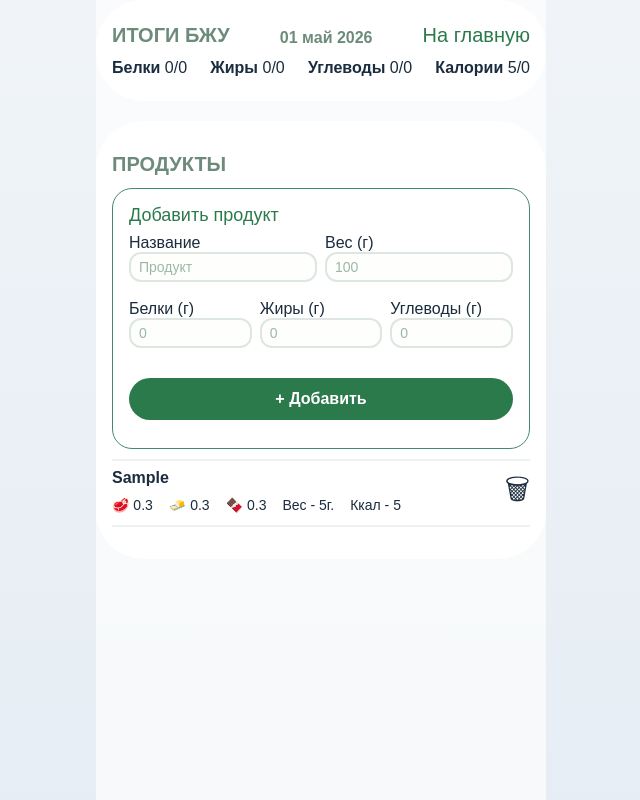
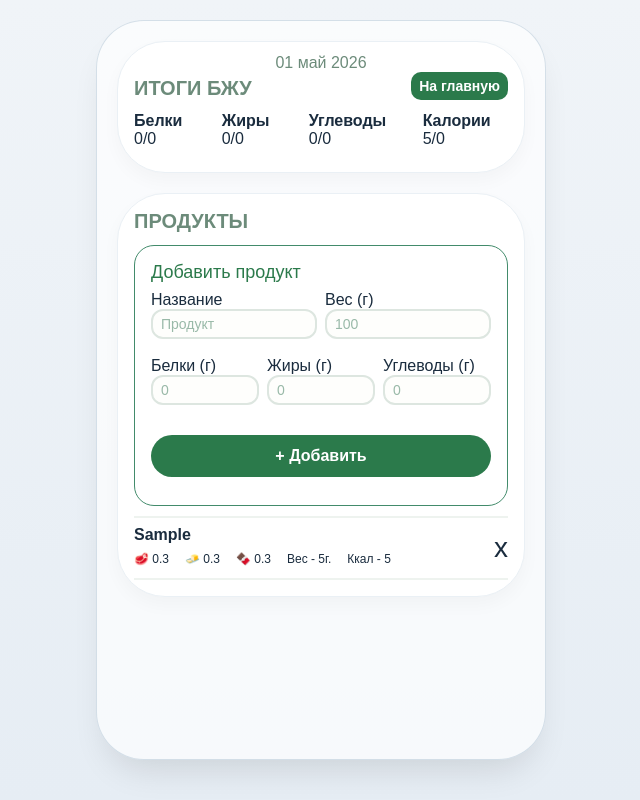
Before and after one commit to Emptytytyty/FoodApp, a React (Vite) app: page /day/01-05-2026 in a window 1280 px wide. Both pictures are taken after typing "Sample", "5", "5", "5", "5" into the empty fields and a click on the button "+ Добавить". Shown: the whole page, without its empty margins (319-959 px from the left). Built offline with nearby package versions, Linux system fonts and the light colour scheme.

Commit message:
feat: update styles

```diff
--- a/src/assets/styles/variables.css
+++ b/src/assets/styles/variables.css
@@ -2,6 +2,7 @@
     --bg-gradient-start: #f0f4f8;
     --bg-gradient-end: #e6edf4;
     --app-bg-overlay: rgba(255, 255, 255, 0.68);
+    --app-border: rgba(156, 180, 200, 0.4);
     --card-bg: #ffffff;
     --card-shadow: rgba(0, 0, 0, 0.03);
     --card-border: #eaf0f5;
--- a/src/components/food-list/FoodList.tsx
+++ b/src/components/food-list/FoodList.tsx
@@ -48,7 +48,7 @@ export const FoodList = ({ products }: FoodListProps) => {
   };
 
   return (
-    <section className={style["food-list"]}>
+    <section className={`${style["food-list"]} card`}>
       <header className={style["food-list__header"]}>
         <h2 className={style["header__heading"]}>Продукты</h2>
       </header>
@@ -147,7 +147,7 @@ export const FoodList = ({ products }: FoodListProps) => {
                   dispatch(deleteProduct({ day, productId: item.id }))
                 }
               >
-                🗑
+                x
               </button>
             </li>
           );
--- a/src/components/food-list/foodList.module.css
+++ b/src/components/food-list/foodList.module.css
@@ -1,7 +1,5 @@
 .food-list {
-  background-color: var(--card-bg);
-  border-radius: var(--card-border-radius);
-  padding: 32px 16px;
+  padding: 16px 16px;
 }
 
 .header__heading {
@@ -55,10 +53,6 @@
   gap: 8px;
 }
 
-.form__nutrients .form-input {
-  min-width: 100px;
-}
-
 .form-button {
   display: block;
   width: 100%;
@@ -97,7 +91,7 @@
   display: flex;
   align-items: center;
   gap: 16px;
-  font-size: 14px;
+  font-size: 12px;
 }
 
 .product__delete {
--- a/src/components/goals-form/GoalsForm.tsx
+++ b/src/components/goals-form/GoalsForm.tsx
@@ -13,7 +13,7 @@ export const GoalsForm = () => {
   };
 
   return (
-    <form className={style["goals-form"]}>
+    <form className={`${style["goals-form"]} card`}>
       <h3 className={style["form-heading"]}>Цели</h3>
       <fieldset className={style['fieldset']}>
         <label className={style["input-label"]}>
--- a/src/components/goals-form/goalsForm.module.css
+++ b/src/components/goals-form/goalsForm.module.css
@@ -5,9 +5,7 @@
   margin-bottom: 10px;
   column-gap: 8px;
   border: 1px solid var(--accent-light);
-  border-radius: 20px;
-  background-color: var(--card-bg);
-  box-shadow: var(--shadow-md);
+  border-radius: 32px;
 }
 
 .form-heading {
--- a/src/components/totals/Totals.tsx
+++ b/src/components/totals/Totals.tsx
@@ -16,12 +16,12 @@ export const Totals = ({ carbs, fats, proteins, date }: TotalsProps) => {
   const goals = useSelector((state) => state.nutrients.goals);
 
   return (
-    <section className={style["totals"]}>
+    <section className={`${style["totals"]} card`}>
+        <time className={style["date"]}>
+          {format(date, "dd LLLL yyyy", { locale: ru })}
+        </time>
       <header className={style["totals__header"]}>
         <h2 className={style["header__heading"]}>Итоги БЖУ</h2>
-        <b className={style["header__date"]}>
-          {format(date, "dd LLLL yyyy", { locale: ru })}
-        </b>
         <Link className={style["header__link"]} to={"/"}>
           На главную
         </Link>
--- a/src/components/totals/totals.module.css
+++ b/src/components/totals/totals.module.css
@@ -1,7 +1,12 @@
 .totals {
-  background-color: var(--card-bg);
-  border-radius: var(--card-border-radius);
-  padding: 24px 16px;
+  padding: 12px 16px 24px;
+}
+
+.date {
+  display: block;
+  color: var(--text-muted);
+  text-align: center;
+
 }
 
 .totals__header {
@@ -18,14 +23,15 @@
   color: var(--text-muted);
 }
 
-.header__date {
-  color: var(--text-muted);
-}
 
 .header__link {
-  font-size: 20px;
-  color: var(--accent-primary);
+  font-size: 14px;
+  background-color: var(--accent-primary);
+  padding: 6px 8px;
+  color: white;
+  font-weight: 700;
   transition: all .3s;
+  border-radius: 10px;
 }
 
 .header__link:hover {
--- a/src/index.css
+++ b/src/index.css
@@ -6,6 +6,7 @@ body {
   font-size: 16px;
   font-family: sans-serif;
   color: var(--text-primary);
+  padding: 20px 0 40px;
 }
 
 .app {
@@ -14,8 +15,25 @@ body {
   gap: 20px;
   max-width: 450px;
   margin-inline: auto;
-  min-height: 100vh;
+  min-height: calc(100vh - 60px);
   background-color: var(--app-bg-overlay);
+  padding: 20px;
+  border-radius: var(--card-border-radius);
+  border: 1px solid var(--app-border);
+  box-shadow: var(--shadow-lg);
+}
+
+@media (width <= 500px) {
+  body {
+    padding: 0;
+  }
+
+  .app {
+    padding-inline: 0;
+    max-width: 100%;
+    border-radius: 0;
+    min-height: 100vh;
+  }
 }
 
 .card {
```
